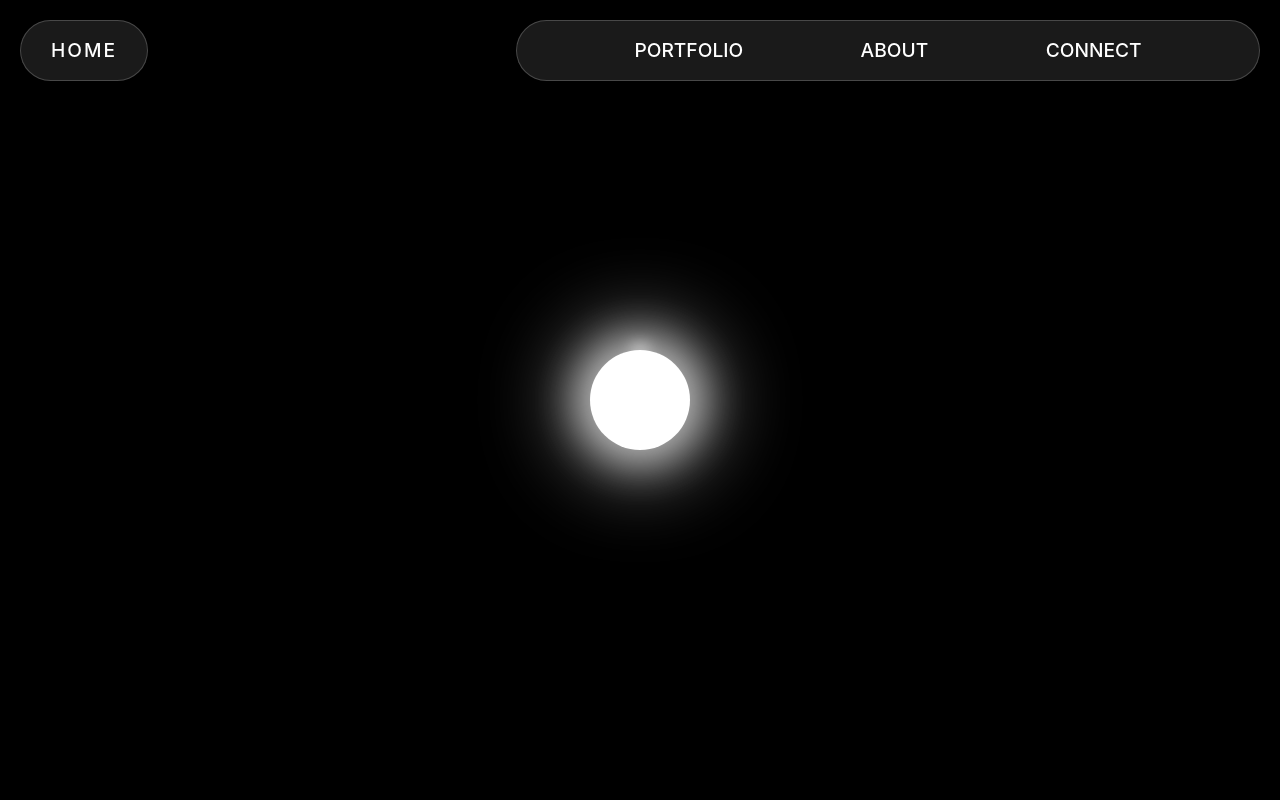
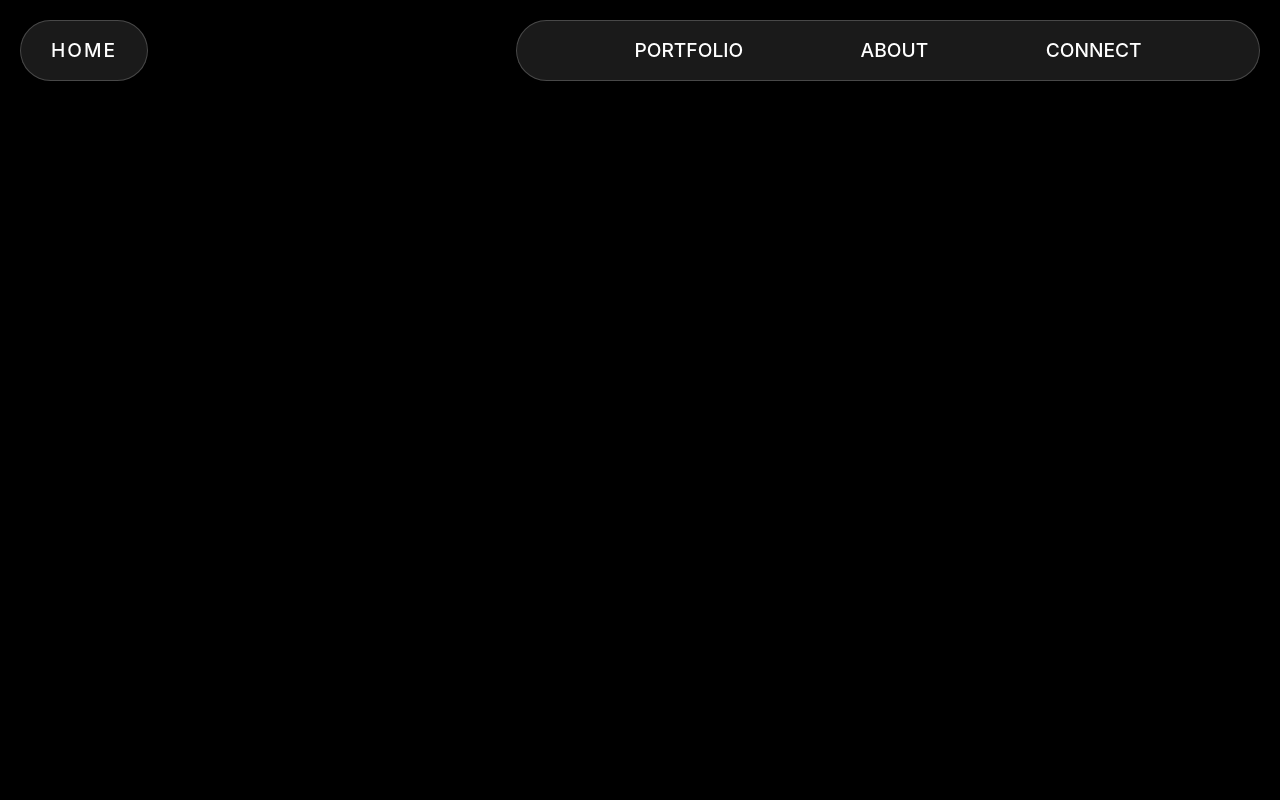
Before and after one commit to sajan-kumar-singh/portfolio, a React app: page /portfolio in a window 1280 px wide. Shown: the top 800 px of the page. Built offline with nearby package versions, Linux system fonts and the light colour scheme; the HTML template or start-up script is replaced by a standard one.

Commit message:
fixed portfolio animation

```diff
--- a/src/App.jsx
+++ b/src/App.jsx
@@ -68,7 +68,7 @@ function App() {
   return (
     <BrowserRouter>
       <header className="header-container">
-        <div className="home-logo">
+        <div className="home-logo bg-white/10 backdrop-blur-md border border-solid border-white/20 rounded-[50px] shadow-[0_4px_30px_rgba(0,0,0,0.1)]">
           <Link to="/">Home</Link>
         </div>
 
--- a/src/Portfolio.jsx
+++ b/src/Portfolio.jsx
@@ -4,7 +4,7 @@ import portfolioData from './portfolioData.json';
 import './index.css';
 
 // Pre-calculate the scroll positions for each experience
-let currentScroll = 750;
+let currentScroll = 1350;
 const experienceBlocks = portfolioData.experiences.map((exp) => {
   const startScroll = currentScroll;
   const leftEnd = startScroll + 300; // 3 items * 100px
@@ -28,9 +28,11 @@ const experienceBlocks = portfolioData.experiences.map((exp) => {
 const purpleExitStart = currentScroll;
 const purpleExitEnd = purpleExitStart + 450;
 const lineExitStart = purpleExitEnd;
-const lineExitEnd = lineExitStart + 300;
+const lineExitEnd = lineExitStart + 600; // Increased distance to make the line move slower
+const ballExitStart = lineExitEnd;
+const ballExitEnd = ballExitStart + 600; // Increased distance to make the ball move slower
 
-const totalScrollHeight = lineExitEnd + 500; // Add padding at the very end
+const totalScrollHeight = ballExitEnd + 500; // Add padding at the very end
 
 const ExperienceBlock = ({ scrollY, exp }) => {
   // Fade in left items, then fade them out at the end
@@ -95,7 +97,7 @@ const ExperienceBlock = ({ scrollY, exp }) => {
 };
 
 const ExperienceTag = ({ scrollY }) => {
-  const start = 750; // Starts when first experience starts
+  const start = 1350; // Starts when first experience starts
   const end = purpleExitStart; // Ends exactly when last experience fades out
 
   const opacity = useTransform(scrollY, [start, start + 100, end - 100, end], [0, 1, 1, 0]);
@@ -122,11 +124,18 @@ function Portfolio() {
   const [isDesktop, setIsDesktop] = useState(true);
   const { scrollY } = useScroll();
 
+  // Ball comes up from the bottom of the screen to the center, stays, then shoots up at the end
+  const ballY = useTransform(
+    scrollY,
+    [0, 300, ballExitStart, ballExitEnd],
+    ['80vh', '0vh', '0vh', '-120vh']
+  );
+
   // Line shrinks back to 0px after the purple background leaves
   const lineHeight = useTransform(
     scrollY,
-    [0, 300, lineExitStart, lineExitEnd],
-    ['0px', '350px', '350px', '0px']
+    [0, 300, 900, lineExitStart, lineExitEnd],
+    ['0px', '0px', '350px', '350px', '0px']
   );
 
   // To make the line shrink UPWARDS (detaching from the ball), we must translate it UP
@@ -134,20 +143,20 @@ function Portfolio() {
   const lineY = useTransform(
     scrollY,
     [0, lineExitStart, lineExitEnd],
-    ['0px', '0px', '-2800px']
+    ['0px', '0px', '-100vh']
   );
 
-  // Fade out the residual box-shadow exactly when it reaches 0 height
+  // Hide the residual box-shadow when height is 0 (at start and end)
   const lineOpacity = useTransform(
     scrollY,
-    [0, lineExitEnd - 10, lineExitEnd],
-    [1, 1, 0]
+    [0, 300, 310, lineExitEnd - 10, lineExitEnd],
+    [0, 0, 1, 1, 0]
   );
 
-  // Purple height initially fills the screen
+  // Purple height grows to fill the screen
   const purpleHeight = useTransform(
     scrollY,
-    [0, 300, 750],
+    [0, 900, 1350],
     ['0vh', '0vh', '100vh']
   );
 
@@ -202,16 +211,17 @@ function Portfolio() {
             <ExperienceBlock key={index} scrollY={scrollY} exp={exp} />
           ))}
 
-          <div
+          <motion.div
             style={{
               width: '100px',
               height: '100px',
               backgroundColor: '#FFF',
               borderRadius: '50%',
               boxShadow: '0 0 40px 15px rgba(255, 255, 255, 0.6), 0 0 80px 30px rgba(255, 255, 255, 0.4)',
-              zIndex: 10
+              zIndex: 10,
+              y: ballY
             }}
-          ></div>
+          ></motion.div>
 
         </div>
       ) : (
--- a/src/index.css
+++ b/src/index.css
@@ -11,6 +11,13 @@
   margin: 0;
   padding: 0;
   box-sizing: border-box;
+  -ms-overflow-style: none;  /* IE and Edge */
+  scrollbar-width: none;  /* Firefox */
+}
+
+/* Hide scrollbar for Chrome, Safari and Opera */
+::-webkit-scrollbar {
+  display: none;
 }
 
 body {
@@ -47,12 +54,6 @@ body {
 .home-logo {
   flex: 0 0 auto;
   padding: 15px 30px;
-  background: rgba(255, 255, 255, 0.1);
-  backdrop-filter: blur(15px);
-  -webkit-backdrop-filter: blur(15px);
-  border: 1px solid rgba(255, 255, 255, 0.2);
-  border-radius: 50px;
-  box-shadow: 0 4px 30px rgba(0, 0, 0, 0.1);
 }
 
 .home-logo a {
```
